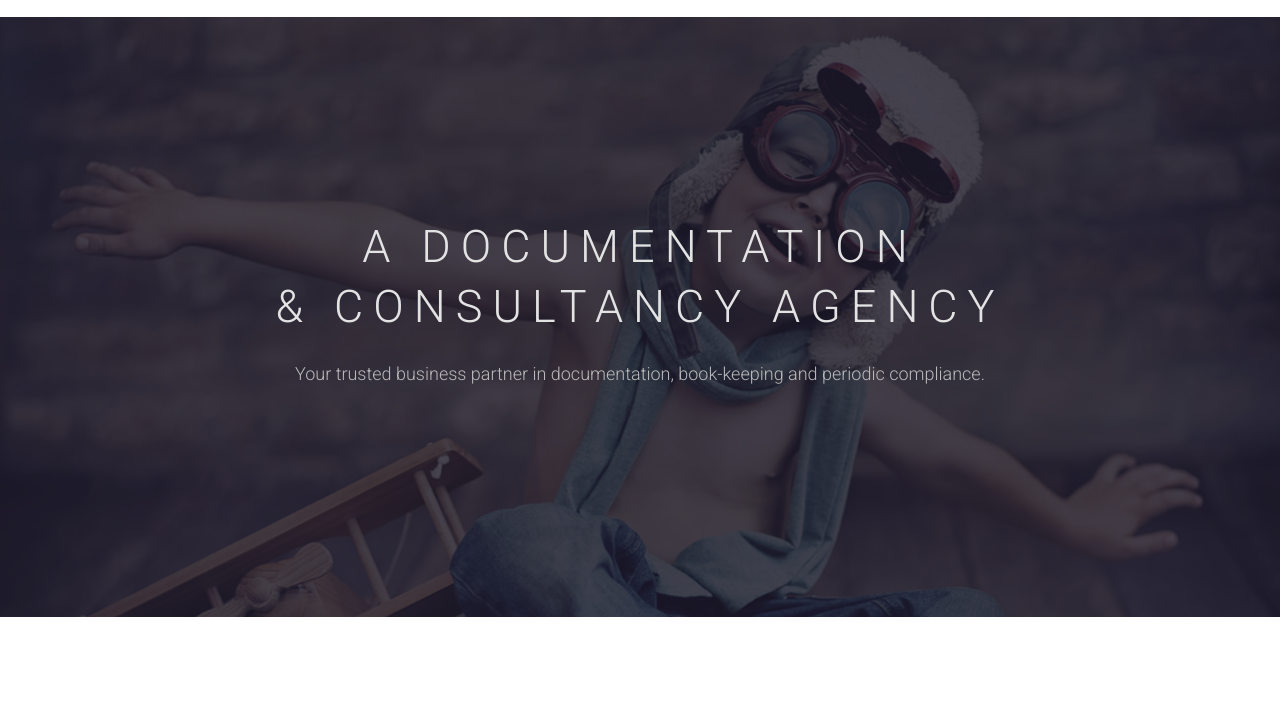
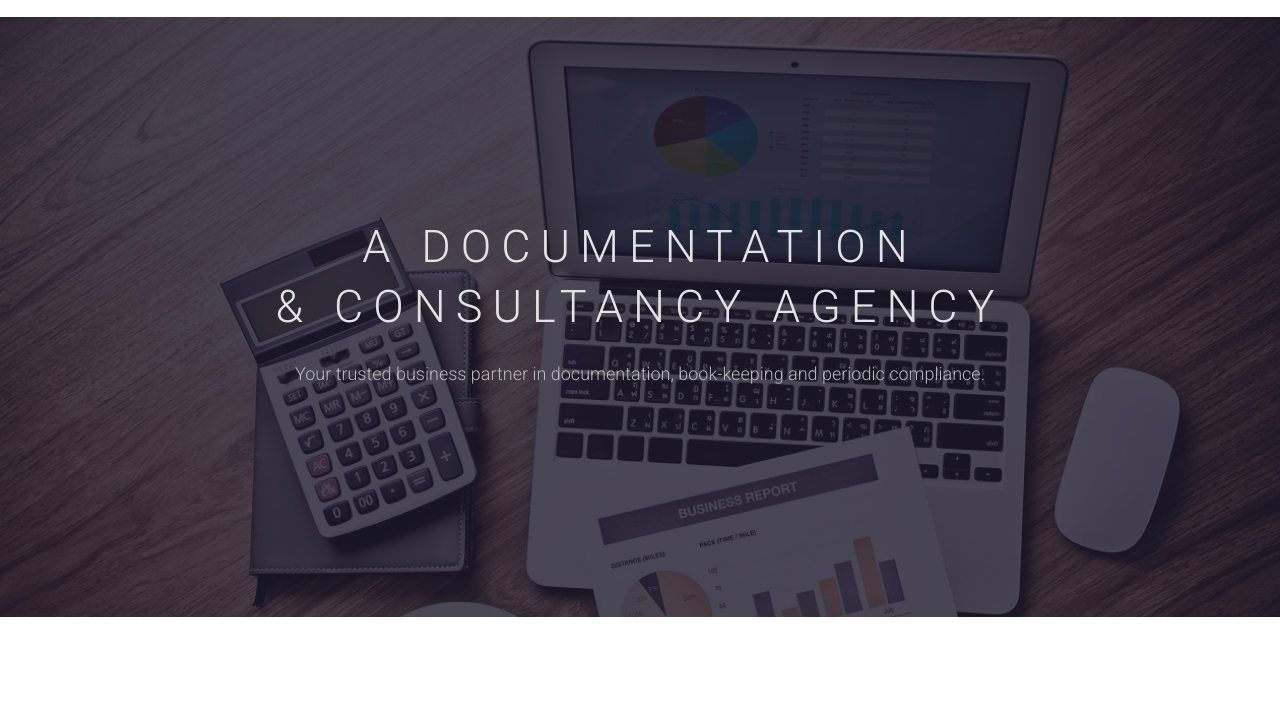
Before and after one commit to echodunchie/aplus, a website: page index.html in a window 1280 px wide. Shown: the part 76-790 px from the top of the page. Drawn offline with Linux system fonts and the light colour scheme; some packages are replaced by stand-ins of ours; files whose address does not match are found by name; a web font is replaced by a local one.

Commit message:
revert changes

```diff
--- a/css/style.css
+++ b/css/style.css
@@ -820,7 +820,7 @@ ul.dropdown-menu li {
   }
 }
 .slider {
-  background: url("../images/slider-bg1.jpg") no-repeat;
+  background: url("slider-bg.jpg") no-repeat;
   background-size: cover;
   background-attachment: fixed;
   background-position: 10% 0%;
```
Also changed, not shown: css/slider-bg.jpg (added), 1 other file.
